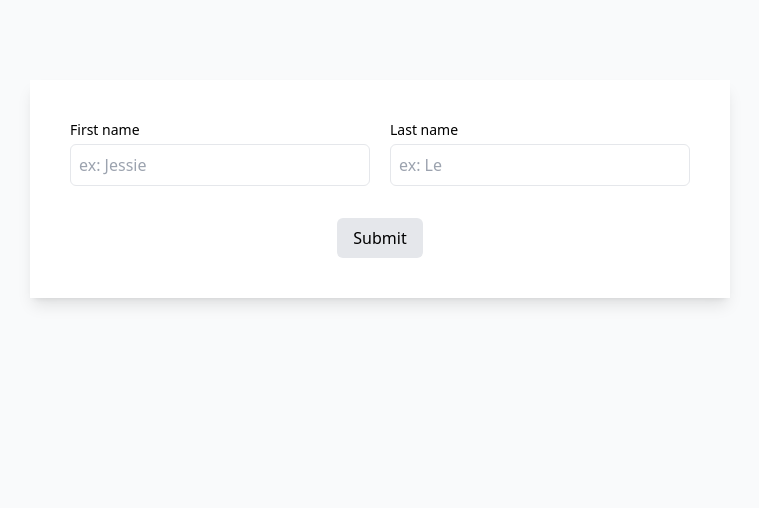
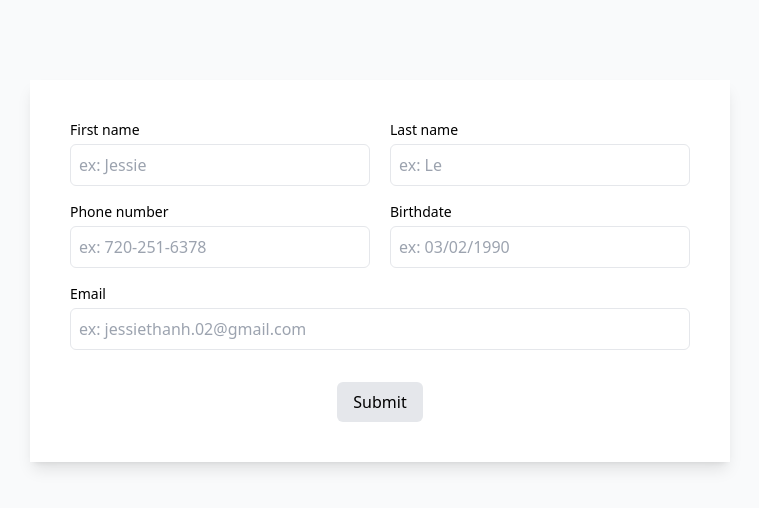
Before and after one commit to Jessiewithani/docket, a Next.js app: page / in a window 1280 px wide. Shown: the top 508 px of the page, without its empty margins (260-1019 px from the left). Built offline with nearby package versions, Linux system fonts and the light colour scheme.

Commit message:
Add more input fields

```diff
--- a/app/components/InputForm.tsx
+++ b/app/components/InputForm.tsx
@@ -1,7 +1,7 @@
 const InputForm = () => {
   return (
-    <form className="bg-white shadow-lg gap-4 py-10 flex flex-col items-center" role="form">
-      <div className="flex px-10 gap-5">
+    <form className="bg-white shadow-lg gap-4 py-10 flex flex-col items-center px-10 " role="form">
+      <div className="flex gap-5">
         <div className="flex flex-col gap-1">
           <label className="text-sm">First name</label>
           <input placeholder="ex: Jessie" className="w-[300px] p-2 border rounded-md"/>
@@ -11,6 +11,20 @@ const InputForm = () => {
           <input placeholder="ex: Le" className="w-[300px] p-2 border rounded-md"/>
         </div>
       </div>
+      <div className="flex gap-5">
+        <div className="flex flex-col gap-1">
+          <label className="text-sm">Phone number</label>
+          <input placeholder="ex: 720-251-6378" className="w-[300px] p-2 border rounded-md"/>
+        </div>
+        <div className="flex flex-col gap-1">
+          <label className="text-sm">Birthdate</label>
+          <input placeholder="ex: 03/02/1990" className="w-[300px] p-2 border rounded-md"/>
+        </div>
+      </div>
+      <div className="flex flex-col gap-1 w-full">
+          <label className="text-sm">Email</label>
+          <input placeholder="ex: jessiethanh.02@gmail.com" className="p-2 border rounded-md w-full"/>
+        </div>
       <button className="hover:bg-gray-300 rounded-md bg-gray-200 text-black py-2 px-4 mt-4">Submit</button>
     </form>
   )
```
